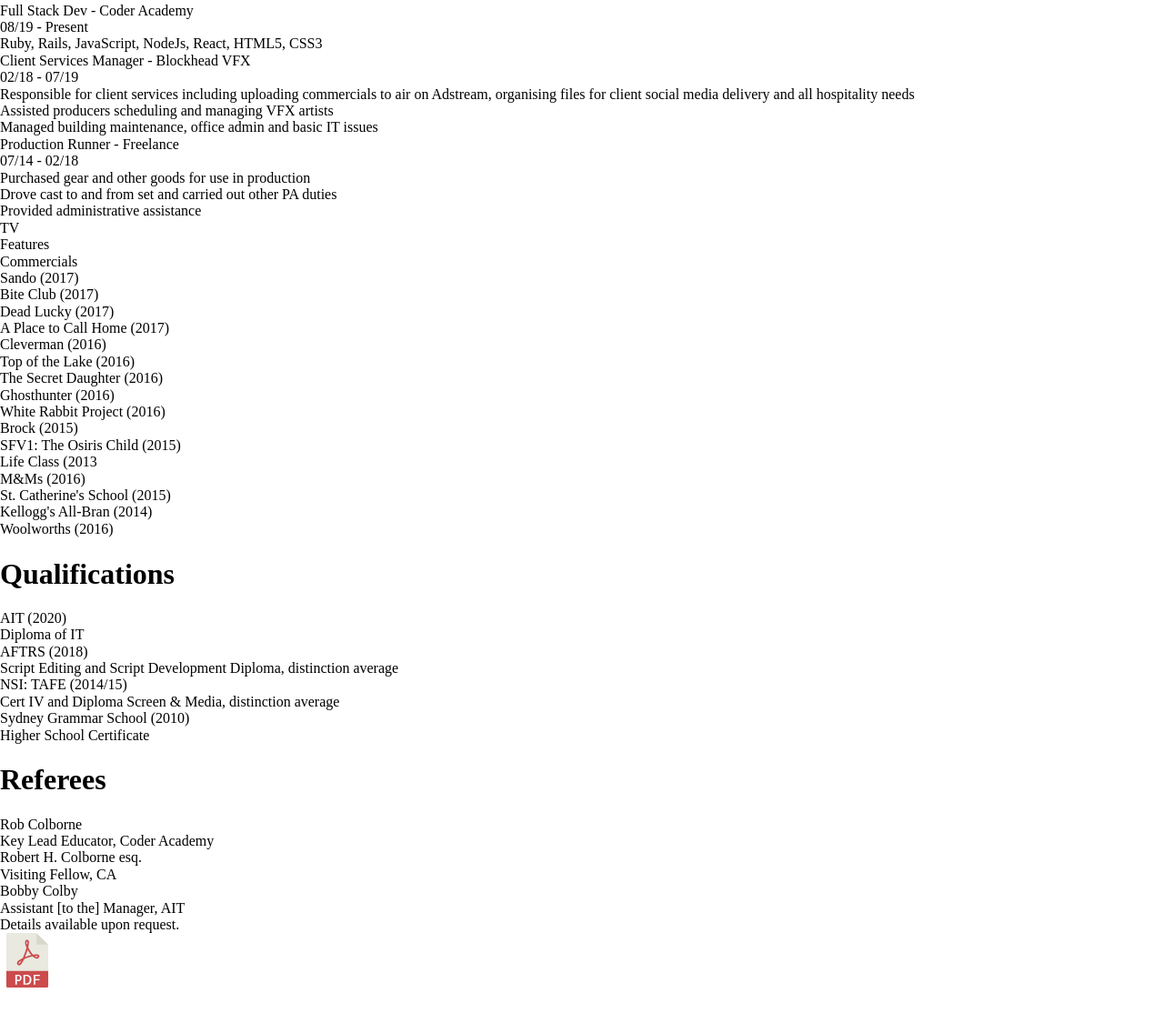
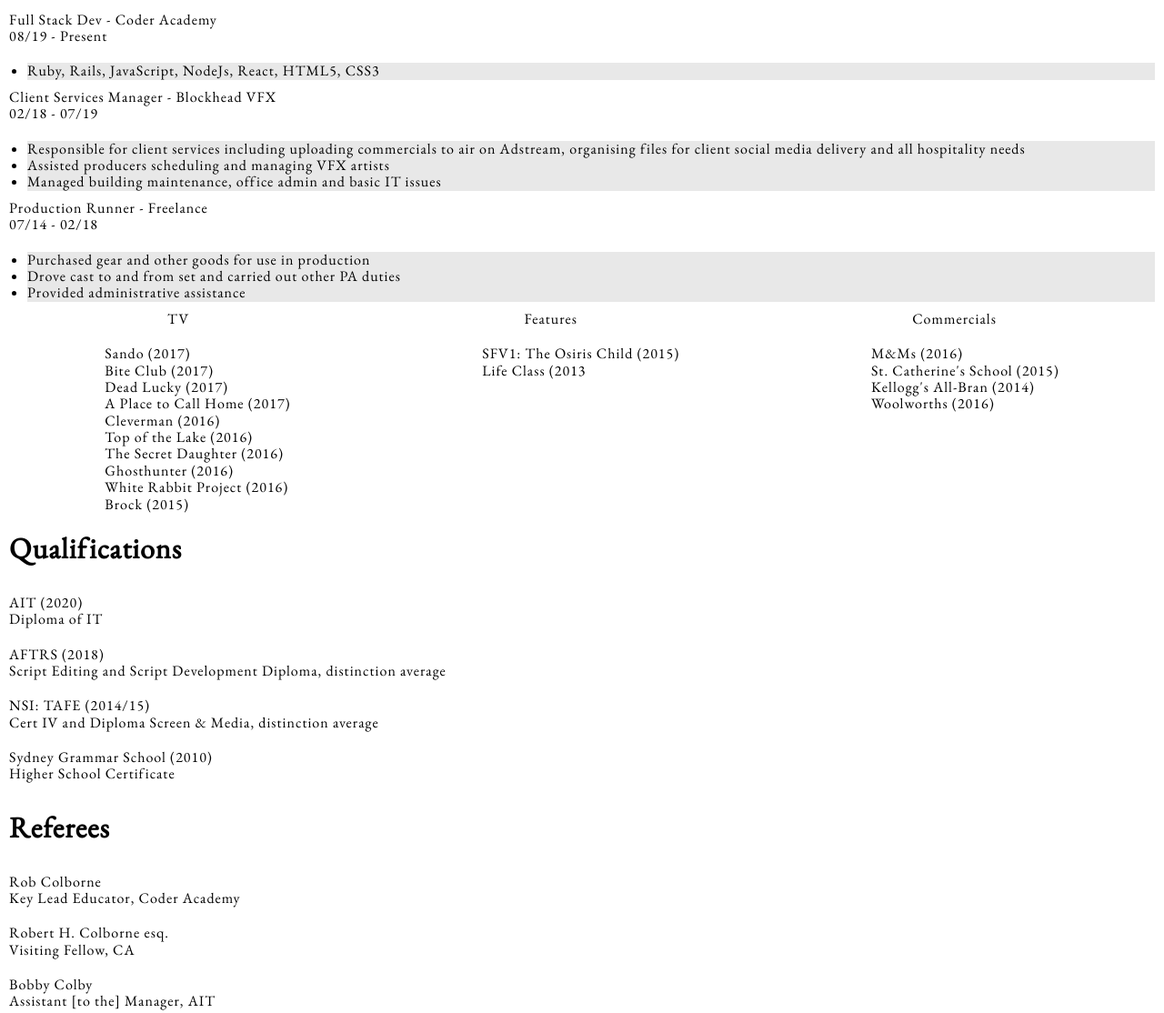
Before and after one commit to hfrankel/CA-Portfolio-Website, a plain HTML site: page resume.html in a window 1280 px wide. Shown: the part 141-1255 px from the top of the page at 91% size. Before the commit the page ends 1232 px from the top, so only its background shows below. Drawn offline with nearby package versions, Linux system fonts and the light colour scheme.

Commit message:
Update 20.09.19 16:00

```diff
--- a/sass/_resume.scss
+++ b/sass/_resume.scss
@@ -1,7 +1,77 @@
 #resume {
+  h1 {
+    font-size: 200%;
+    margin-left: 10px;
+  }
+
   .employment-history {
     font-family: 'EB Garamond', serif;
     letter-spacing: 1px;
-    background-color: yellow;
+  }
+
+  .job-description {
+    background-color: rgba(230, 230, 230, 0.913);
+    margin-right: 10px;
+    margin-left: 30px;
+  }
+
+  .job-title {
+    display: grid;
+    justify-content: space-between;
+    margin-bottom: 20px;
+    margin-left: 10px;
+    padding-top: 10px;
+  }
+
+  .credits-categories {
+    display: flex;
+    justify-content: space-around;
+    padding-top: 10px;
+    margin-bottom: 20px;
+  }
+
+  .credits-list {
+    display: flex;
+    justify-content: space-around;
+    margin-bottom: 20px;
+    margin-left: 10px;
+    margin-right: 10px;
+  }
+
+  .credits-list ul {
+    list-style: none;
+  }
+
+  .qualifications {
+    font-family: 'EB Garamond', serif;
+    letter-spacing: 1px;
+  }
+
+  .qualifications ul {
+    display: grid;
+    list-style: none;
+    padding: 10px;
+  }
+
+  .referees {
+    font-family: 'EB Garamond', serif;
+    letter-spacing: 1px;
+  }
+
+  .referees ul {
+    display: grid;
+    list-style: none;
+    padding: 10px;
+  }
+
+  .referee-details {
+    padding-left: 10px;
+    margin-top: 20px;
+    margin-bottom: 20px;
+    font-style: italic;
+  }
+
+  .referees img {
+    margin-bottom: 20px;
   }
 }
--- a/sass/_styles.scss
+++ b/sass/_styles.scss
@@ -23,7 +23,7 @@
   }
 
   .logo {
-    color: black;
+    color: #000000;
     text-transform: uppercase;
     letter-spacing: 5px;
     font-size: 20px;
@@ -152,6 +152,16 @@
     max-width: 90%;
     height: auto;
     margin: 0px 20px;
+  }
+
+  .about-page a {
+    color: black;
+    text-decoration: none;
+  }
+
+  .about-page a:hover {
+    color: #f8f8ff;
+    background: #e2fc39;
   }
 
   .about-page h1 {
--- a/sass/main.scss
+++ b/sass/main.scss
@@ -1 +1 @@
-@import "styles", "resume";
+@import "styles.scss", "resume.scss", "blog.scss";
```
Also changed, not shown: main.css, 1 other file.
